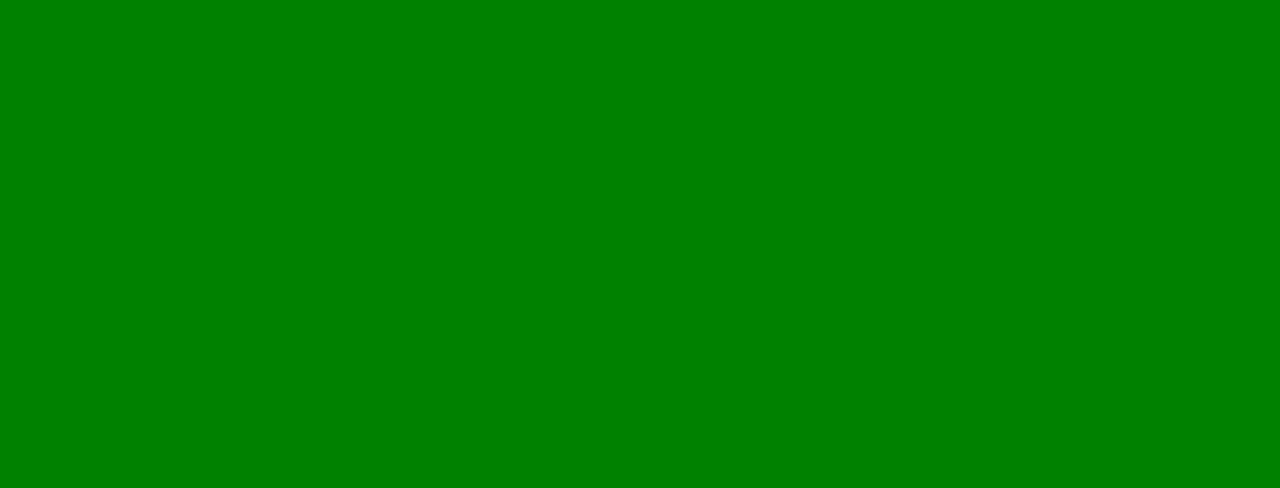
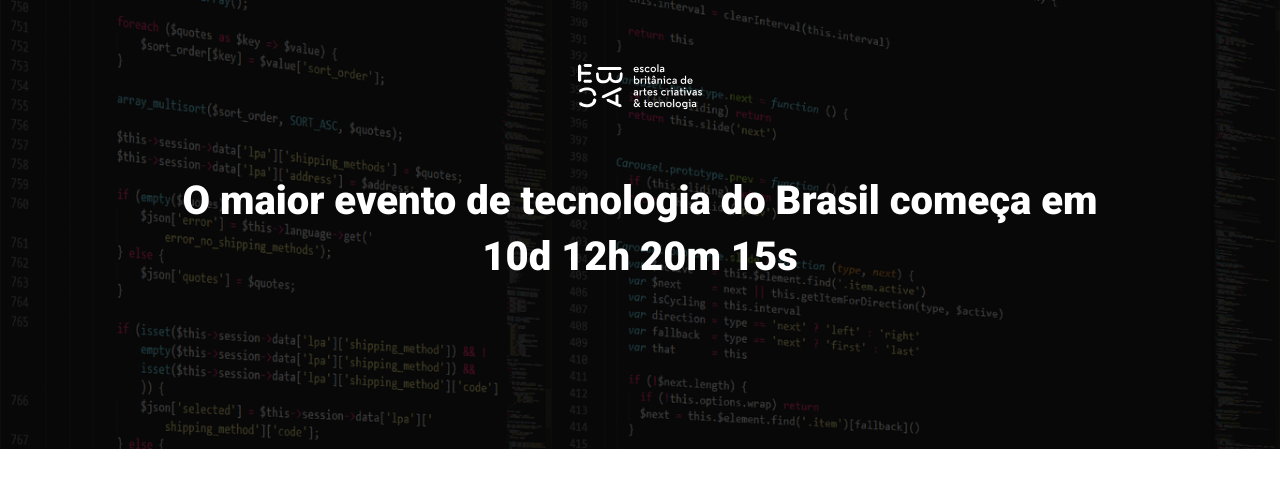
Before and after one commit to MozartSoares/evento_ebac, a website built with Parcel: page src/index.html in a window 1280 px wide. Built offline with nearby package versions, Linux system fonts and the light colour scheme.

Commit message:
Criando a seção do hero

```diff
--- a/package.json
+++ b/package.json
@@ -12,6 +12,7 @@
   "license": "ISC",
   "devDependencies": {
     "@parcel/transformer-sass": "^2.10.2",
-    "parcel": "^2.10.2"
+    "parcel": "^2.10.2",
+    "sharp": "^0.31.3"
   }
 }
--- a/src/index.html
+++ b/src/index.html
@@ -3,10 +3,23 @@
 <head>
     <meta charset="UTF-8">
     <meta name="viewport" content="width=device-width, initial-scale=1.0">
-    <title>Ebac Tech Tallks</title>
+    <title>Ebac Tech Talks</title>
+    <link rel="preconnect" href="https://fonts.googleapis.com">
+    <link rel="preconnect" href="https://fonts.gstatic.com" crossorigin>
+    <link href="https://fonts.googleapis.com/css2?family=Roboto:wght@400;700;900&display=swap" rel="stylesheet">
     <link rel="stylesheet" href="styles/main.scss">
 </head>
 <body>
+    <header class="hero">
+        <div class="container">
+            <img class="hero__logo" src="images/ebac_logo.svg" alt="EBAC">
+            <p class="hero__text">
+                O maior evento de tecnologia do Brasil começa em 10d 12h 20m 15s
+            </p>
+        </div>
+
+    </header>
+
     <script src="scripts/main.js"></script>
 </body>
 </html>
--- /dev/null
+++ b/src/styles/_hero.scss
@@ -0,0 +1,50 @@
+.hero {
+    position: relative;
+    padding-top: 64px;
+    padding-bottom: 100px;
+    background-image: url(../images/fundo.png);
+    background-repeat: no-repeat;
+    background-size: cover;
+
+    .container {
+        position: relative;
+    }
+
+    &::before {
+        content: "";
+        position: absolute;
+        top: 0;
+        left: 0;
+        width: 100%;
+        height: 100%;
+        background-color: rgba(0,0,0, .7);
+    }
+
+    &__text {
+        margin-top: 64px;
+        margin-bottom: 64px;
+        line-height: 56px;
+        font-size: 40px;
+        font-weight: 800;
+        text-align: center;
+    }
+
+    &__logo {
+        display: block;
+        margin: 0 auto;
+        max-height: 80px;
+        height: 100%;
+    }
+
+    @media (max-width: 640px) {
+        &__logo {
+            height: 40px;
+        }
+
+        &__text {
+            font-size: 22px;
+            line-height: 24px;
+            margin: 24px 0;
+        }
+    }
+}
--- a/src/styles/main.scss
+++ b/src/styles/main.scss
@@ -1,3 +1,23 @@
-body {
-    background-color: green;
+@use 'hero';
+
+* {
+    margin: 0;
+    padding: 0;
+    box-sizing: border-box;
+    font-family: 'roboto', sans-serif;
+    color: #fff;
 }
+
+.container {
+    max-width: 960px;
+    width: 100%;
+    margin: 0 auto;
+
+    @media (max-width: 640px) {
+        max-width: 80%;
+    }
+
+    @media (max-width: 1024px) {
+        max-width: 90%;
+    }
+}
```
Also changed, not shown: 1 other file.
